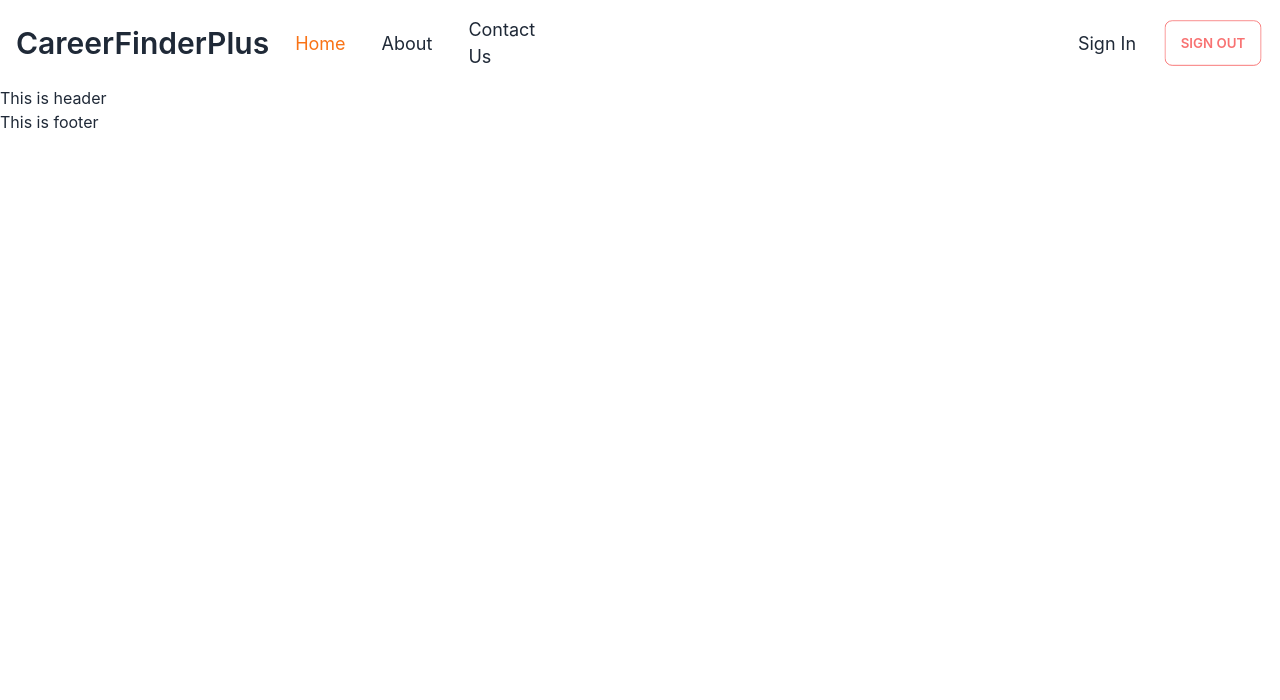
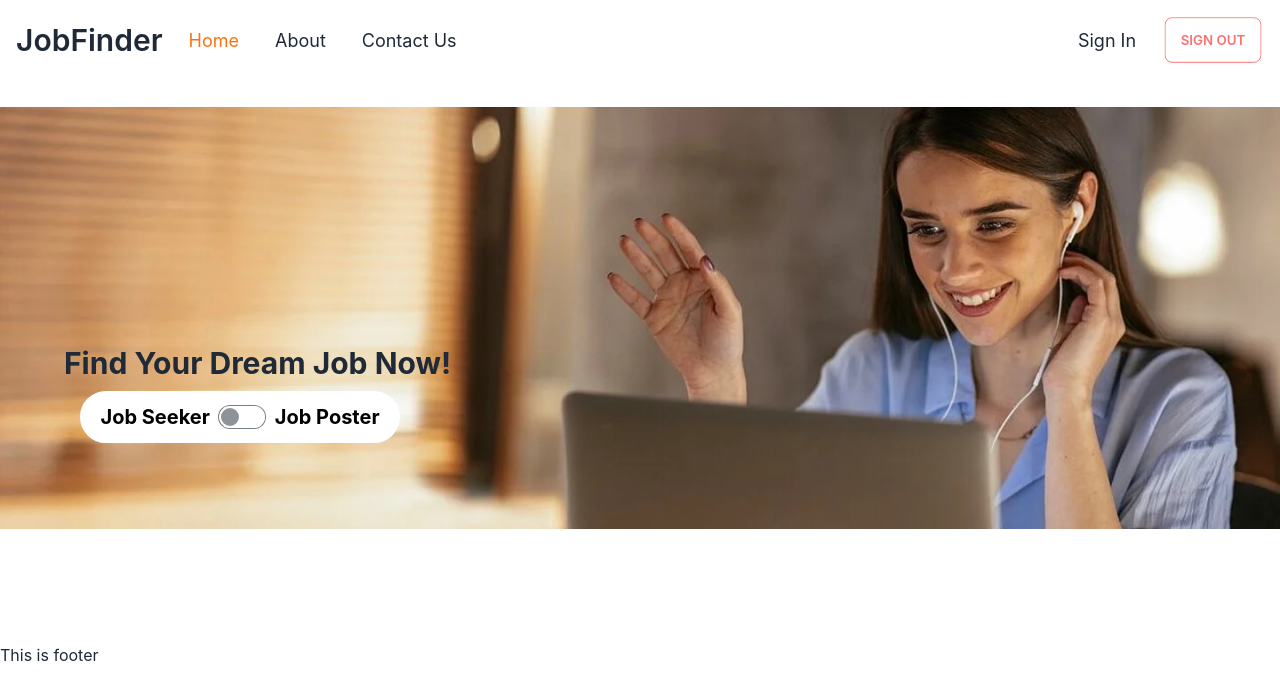
Before and after one commit to Al-Shaharia-Ifty/job-portal-task-1, a React (Create React App) app: page / in a window 1280 px wide. Shown: the top 700 px of the page. Built offline with nearby package versions, Linux system fonts and the light colour scheme.

Commit message:
header is done

```diff
--- a/src/App.css
+++ b/src/App.css
@@ -25,3 +25,6 @@
 .nav:hover::after {
   width: 100%;
 }
+.headerImg {
+  background-image: url("/src/Assets/header1.jpg");
+}
--- a/src/Components/Header.js
+++ b/src/Components/Header.js
@@ -3,7 +3,21 @@ import React from "react";
 const Header = () => {
   return (
     <div>
-      <h2>This is header</h2>
+      <div className="relative">
+        <div className="headerImg bg-center bg-contain md:bg-center lg:bg-center bg-no-repeat h-[124px] md:h-[253px] lg:h-[475px]"></div>
+        <h2 className="lg:text-3xl text-2xl md:ml-16 font-bold relative md:top-[-100px] lg:top-[-210px] text-center md:text-start">
+          Find Your Dream Job Now!
+        </h2>
+        <div className="">
+          <div className="form-control w-full md:w-72 lg:w-80 text-black font-bold md:ml-20 relative md:top-[-100px] lg:top-[-200px]">
+            <label className="label justify-evenly cursor-pointer bg-white rounded-full border-4 border-white p-2">
+              <span className="lg:text-xl text-center">Job Seeker</span>
+              <input type="checkbox" className="toggle" />
+              <span className="lg:text-xl text-center">Job Poster</span>
+            </label>
+          </div>
+        </div>
+      </div>
     </div>
   );
 };
--- a/src/Components/Navbar.js
+++ b/src/Components/Navbar.js
@@ -6,9 +6,9 @@ const Navbar = () => {
     <div>
       {/* pc view */}
       <div className="p-4 hidden lg:flex">
-        <div className="flex-1 flex items-center gap-4">
+        <div className="flex-auto flex items-center gap-4">
           <Link>
-            <h1 className="text-3xl font-semibold">CareerFinderPlus</h1>
+            <h1 className="text-3xl font-semibold">JobFinder</h1>
           </Link>
           <NavLink
             to={"/"}
```
Also changed, not shown: src/Assets/header1.jpg (added), src/Assets/header2.jpg (added).
